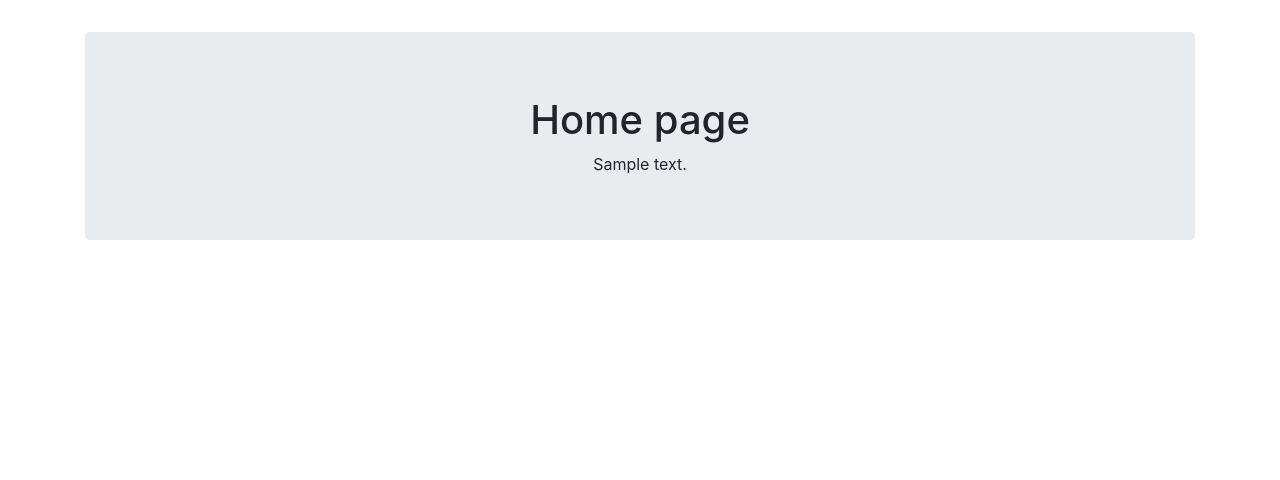
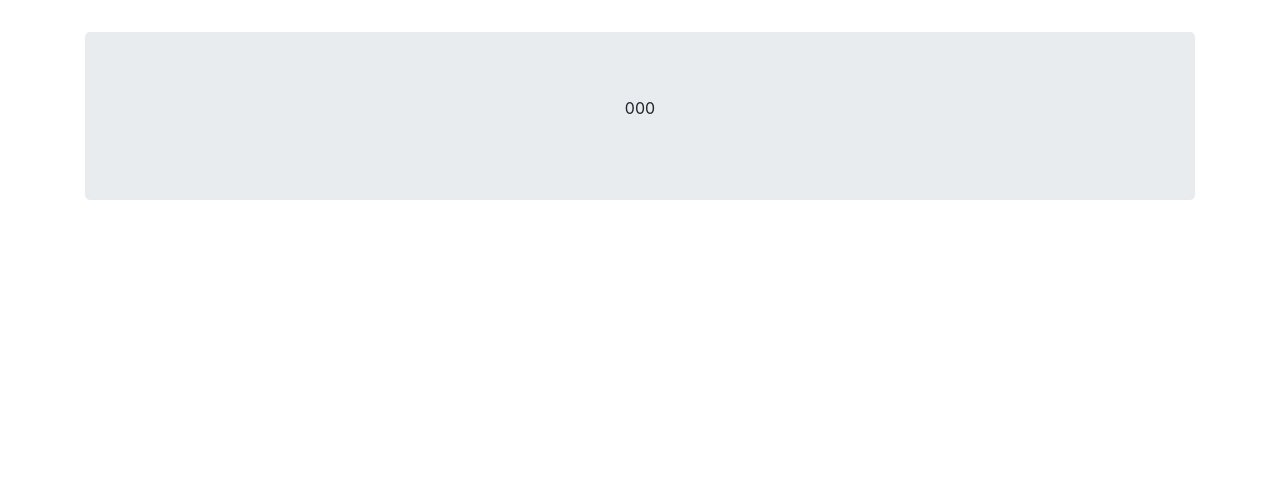
Before and after one commit to fmeina/covid_app, a Flask app: template application/templates/index.html in a window 1280 px wide. Shown: the part 89-569 px from the top of the page. Run offline with Flask 2, Linux system fonts and the light colour scheme; the template is opened without the code that fills it: most values are stand-ins (such as "Sample title", 1, 10 or a date in 2020); parts of the project's set-up code (start-up, migrations or seed data) failed here and were passed over; some libraries are stand-ins or nearby versions.

Commit message:
Add() scrapped text with html formatting

```diff
--- a/application/templates/index.html
+++ b/application/templates/index.html
@@ -3,10 +3,9 @@
 {% block content %}
 
 <div class="jumbotron mt-2 text-center">
-    <h1>Home page</h1>
-   {% for code in text1 %}
-        {% print(code.text) %}
-    {% endfor %}
+    {% autoescape false %}
+    <p>{{ text1[0] }}
+{% endautoescape %}
 </div>
 
 {% endblock content %}
```
